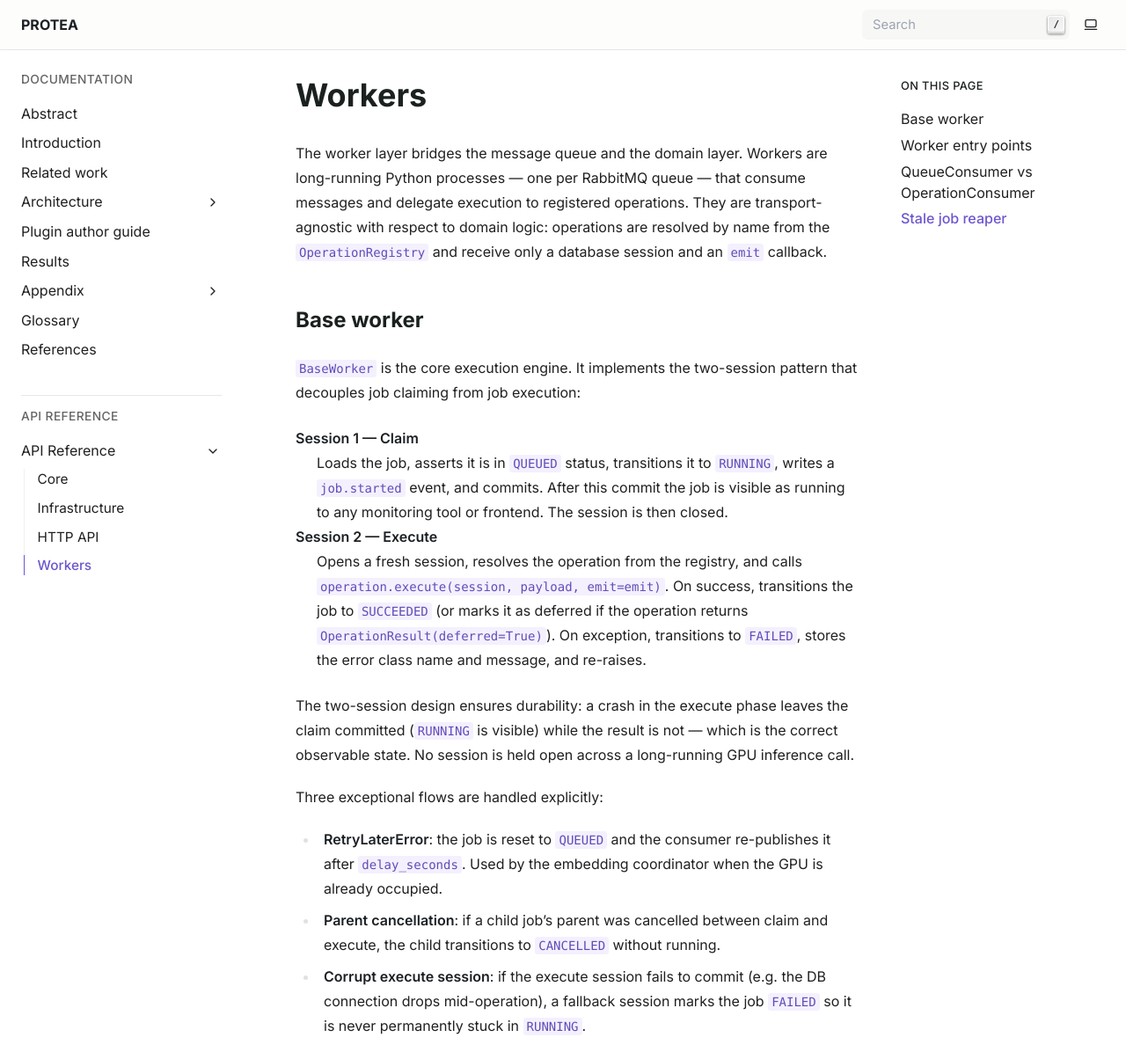
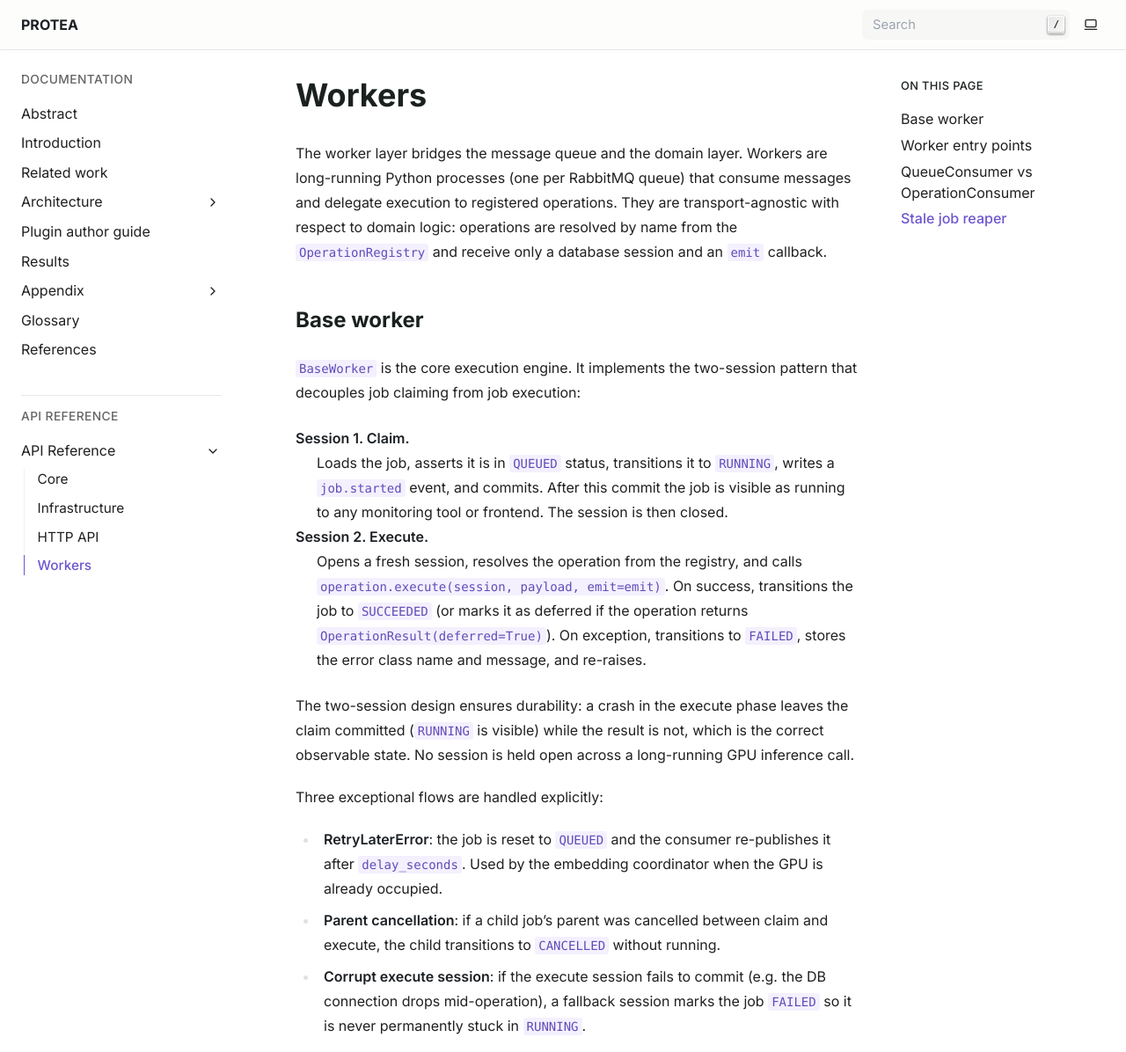
Before and after one commit to frapercan/PROTEA, a Sphinx documentation site: the page built from docs/source/reference/workers.rst, in a window 1280 px wide and 1400 px high, cut to the strip 0-1196 px from the top of the window. Shown: the whole strip at 88% size. Built offline with Sphinx 7.4.7, drawn with Linux system fonts in a browser that asks for light colours; some of the changed text lies outside the part shown.

```diff
--- a/docs/source/reference/workers.rst
+++ b/docs/source/reference/workers.rst
@@ -2,7 +2,7 @@ Workers
 =======
 
 The worker layer bridges the message queue and the domain layer. Workers
-are long-running Python processes — one per RabbitMQ queue — that consume
+are long-running Python processes (one per RabbitMQ queue) that consume
 messages and delegate execution to registered operations. They are
 transport-agnostic with respect to domain logic: operations are resolved
 by name from the ``OperationRegistry`` and receive only a database session
@@ -14,13 +14,13 @@ Base worker
 ``BaseWorker`` is the core execution engine. It implements the two-session
 pattern that decouples job claiming from job execution:
 
-**Session 1 — Claim**
+**Session 1. Claim.**
    Loads the job, asserts it is in ``QUEUED`` status, transitions it to
    ``RUNNING``, writes a ``job.started`` event, and commits. After this
    commit the job is visible as running to any monitoring tool or frontend.
    The session is then closed.
 
-**Session 2 — Execute**
+**Session 2. Execute.**
    Opens a fresh session, resolves the operation from the registry, and
    calls ``operation.execute(session, payload, emit=emit)``. On success,
    transitions the job to ``SUCCEEDED`` (or marks it as deferred if the
@@ -30,7 +30,7 @@ pattern that decouples job claiming from job execution:
 
 The two-session design ensures durability: a crash in the execute phase
 leaves the claim committed (``RUNNING`` is visible) while the result is
-not — which is the correct observable state. No session is held open across
+not, which is the correct observable state. No session is held open across
 a long-running GPU inference call.
 
 Three exceptional flows are handled explicitly:
@@ -80,14 +80,14 @@ selected by the queue configuration in ``scripts/worker.py``:
    transitions and a ``JobEvent`` audit log. Used for queues where
    observability and traceability matter:
 
-   - ``protea.ping`` — smoke test
-   - ``protea.jobs`` — ingestion, ontology / annotation loaders, and
+   - ``protea.ping``: smoke test
+   - ``protea.jobs``: ingestion, ontology / annotation loaders, and
      ``generate_evaluation_set``
-   - ``protea.embeddings`` — serialised embedding coordinator
-   - ``protea.predictions`` — serialised prediction coordinator
-   - ``protea.training`` — serialised dataset-export coordinator
+   - ``protea.embeddings``: serialised embedding coordinator
+   - ``protea.predictions``: serialised prediction coordinator
+   - ``protea.training``: serialised dataset-export coordinator
      (``export_research_dataset``)
-   - ``protea.evaluations`` — ``run_cafa_evaluation`` runner
+   - ``protea.evaluations``: ``run_cafa_evaluation`` runner
 
 **OperationConsumer**
    Reads a raw serialised operation payload from the queue and executes it
@@ -97,10 +97,10 @@ selected by the queue configuration in ``scripts/worker.py``:
    exclusively through atomic increments to the parent job's
    ``progress_current`` counter:
 
-   - ``protea.embeddings.batch`` — GPU inference per batch
-   - ``protea.embeddings.write`` — bulk pgvector insert
-   - ``protea.predictions.batch`` — KNN search + GO transfer
-   - ``protea.predictions.write`` — bulk GOPrediction insert
+   - ``protea.embeddings.batch``: GPU inference per batch
+   - ``protea.embeddings.write``: bulk pgvector insert
+   - ``protea.predictions.batch``: KNN search + GO transfer
+   - ``protea.predictions.write``: bulk GOPrediction insert
 
 Stale job reaper
 ----------------
@@ -118,9 +118,9 @@ seconds = 6 hours). It marks them as ``FAILED`` with error code
 
 .. seealso::
 
-   - :doc:`/architecture/job_lifecycle` — the two-session lifecycle and
+   - :doc:`/architecture/job_lifecycle`: the two-session lifecycle and
      parent-child coordinator pattern that ``BaseWorker`` implements.
-   - :doc:`/architecture/operations` — what these workers actually run.
-   - :doc:`/adr/002-two-session-worker-pattern` — design rationale.
-   - :doc:`/adr/003-queue-consumer-vs-operation-consumer` — when each
+   - :doc:`/architecture/operations`: what these workers actually run.
+   - :doc:`/adr/002-two-session-worker-pattern`: design rationale.
+   - :doc:`/adr/003-queue-consumer-vs-operation-consumer`: when each
      consumer subclass applies.
```
